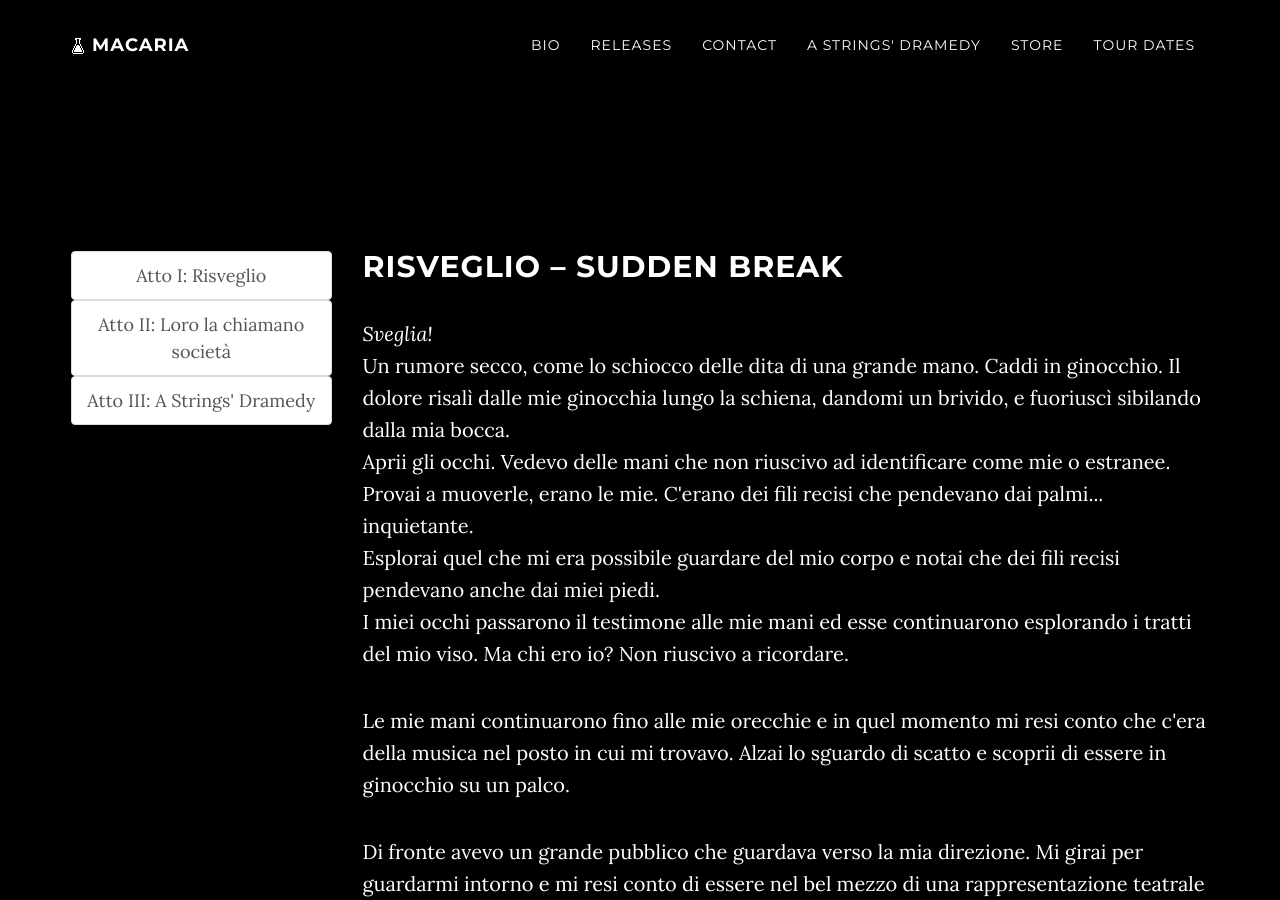
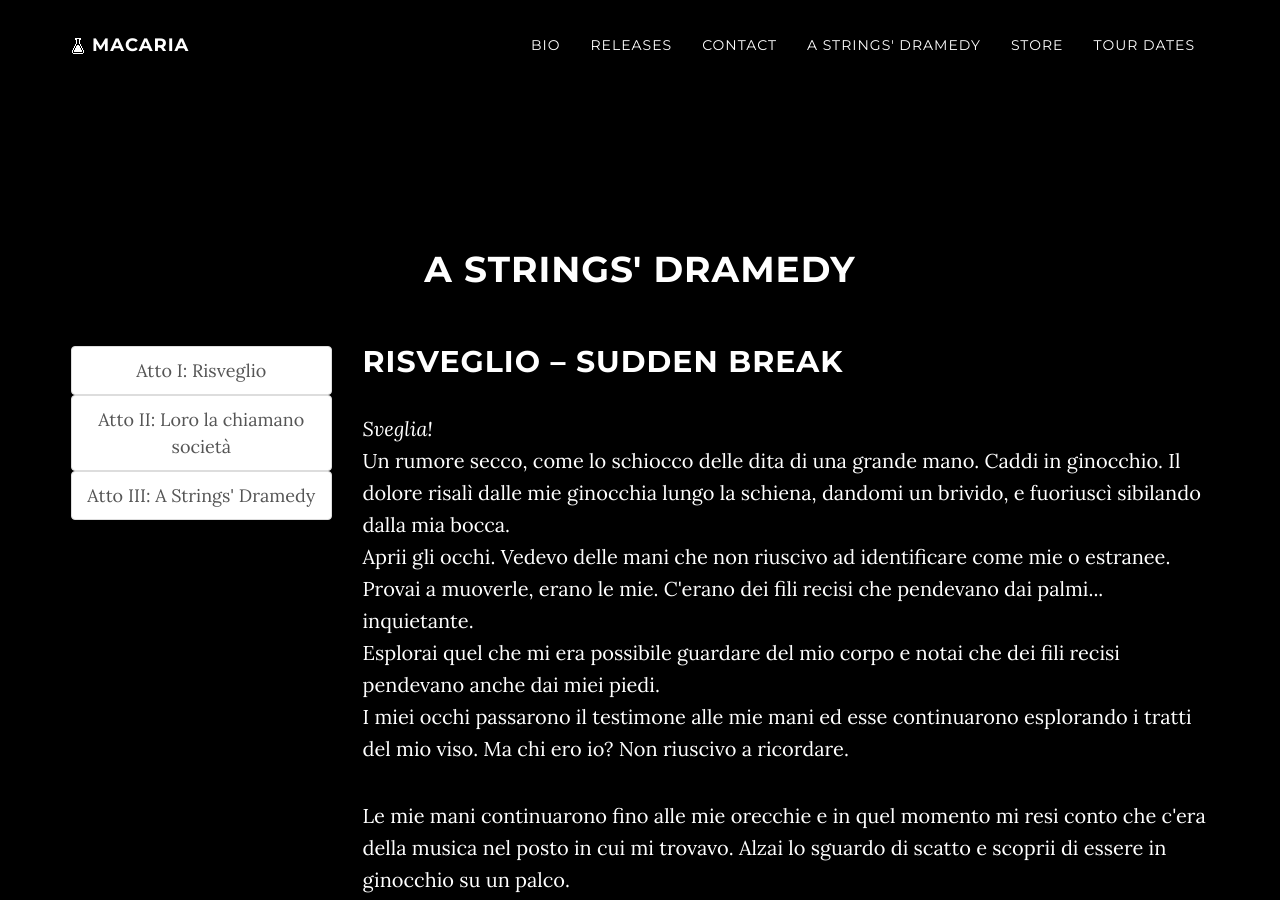
Before and after one commit to MacariaBand/macariaband.github.io, a Jekyll site: the page built from a-strings-dramedy/index.html, in a window 1280 px wide and 900 px high. Built offline with Jekyll 4.4.1, drawn with Linux system fonts in a browser that asks for light colours; nearby versions of some CDN libraries.

Commit message:
Closed #25

```diff
--- a/_layouts/a-strings-dramedy.html
+++ b/_layouts/a-strings-dramedy.html
@@ -11,7 +11,8 @@
     {% include navigation.html %}
 
     <section id="page" class="container content-section text-center">
-
+      <h1>A Strings' Dramedy</h1>
+      <br/>
       <div class="row">
         <div class="col-md-3">
             <div class="list-group navbar" id="sidebar">
```
